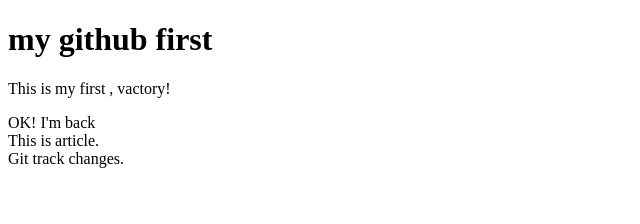
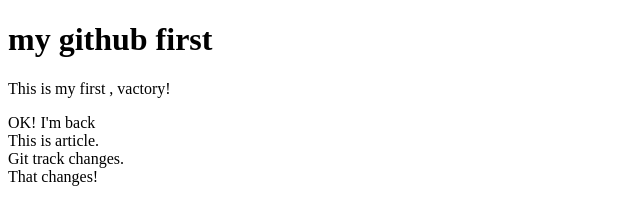
Before and after one commit to 199dqx/mygist, a plain HTML site: page test01.html in a window 1280 px wide. Shown: the whole page, without its empty margins (0-640 px from the left). Drawn offline with Linux system fonts and the light colour scheme.

Commit message:
git tracks changes

```diff
--- a/test01.html
+++ b/test01.html
@@ -16,5 +16,6 @@
         <div>OK! I'm back</div>
         <article>This is article.</article>
         <div>Git track changes.</div>
+        <div>That changes!</div>
     </body>
 </html>
```
